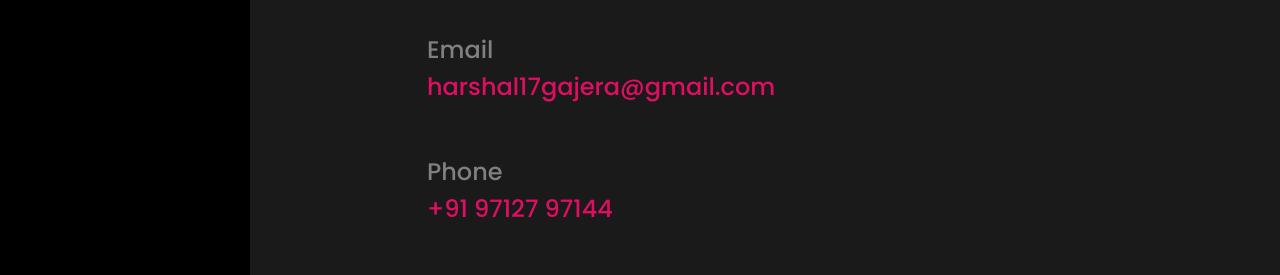
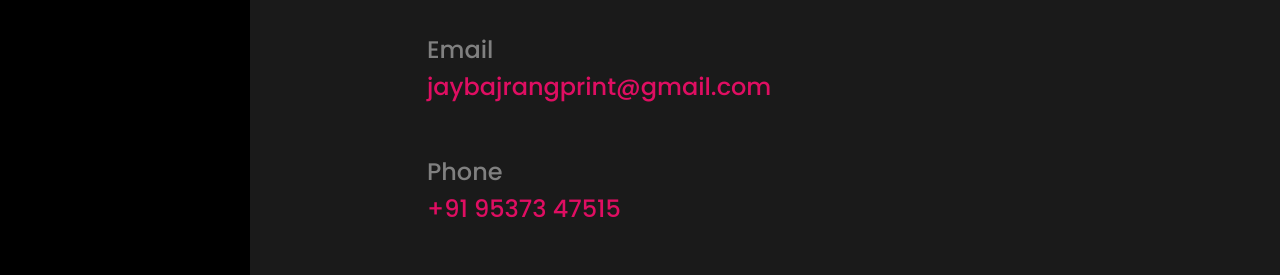
Before and after one commit to brightinfoway/brighttechnology.github.io, a plain HTML site: page index.html in a window 1280 px wide. Shown: the part 4769-5044 px from the top of the page. Drawn offline with Linux system fonts and the light colour scheme; files whose address does not match are found by name.

Commit message:
Update index.html
mail and contact number update

```diff
--- a/index.html
+++ b/index.html
@@ -440,13 +440,13 @@
                   <div class="col col-12 mb-4 mt-4">
                     <div class="contact-info" data-aos="flip-left">
                         <h4 class="sub-title">Email</h4>
-                        <h4 class="email"><a href="mailto:harshal17gajera@gmail.com">harshal17gajera@gmail.com</a></h4>
+                        <h4 class="email"><a href="mailto:jaybajrangprint@gmail.com">jaybajrangprint@gmail.com</a></h4>
                     </div>
                   </div>
                   <div class="col col-12 mb-4 mt-4">
                     <div class="contact-info" data-aos="flip-left">
                       <h4 class="sub-title">Phone</h4>
-                      <h4 class="phone-number"><a href="tel:9712797144">+91 97127 97144</a></h4>
+                      <h4 class="phone-number"><a href="tel:9712797144">+91 95373 47515</a></h4>
                     </div>
                   </div>
                 </div>
```
